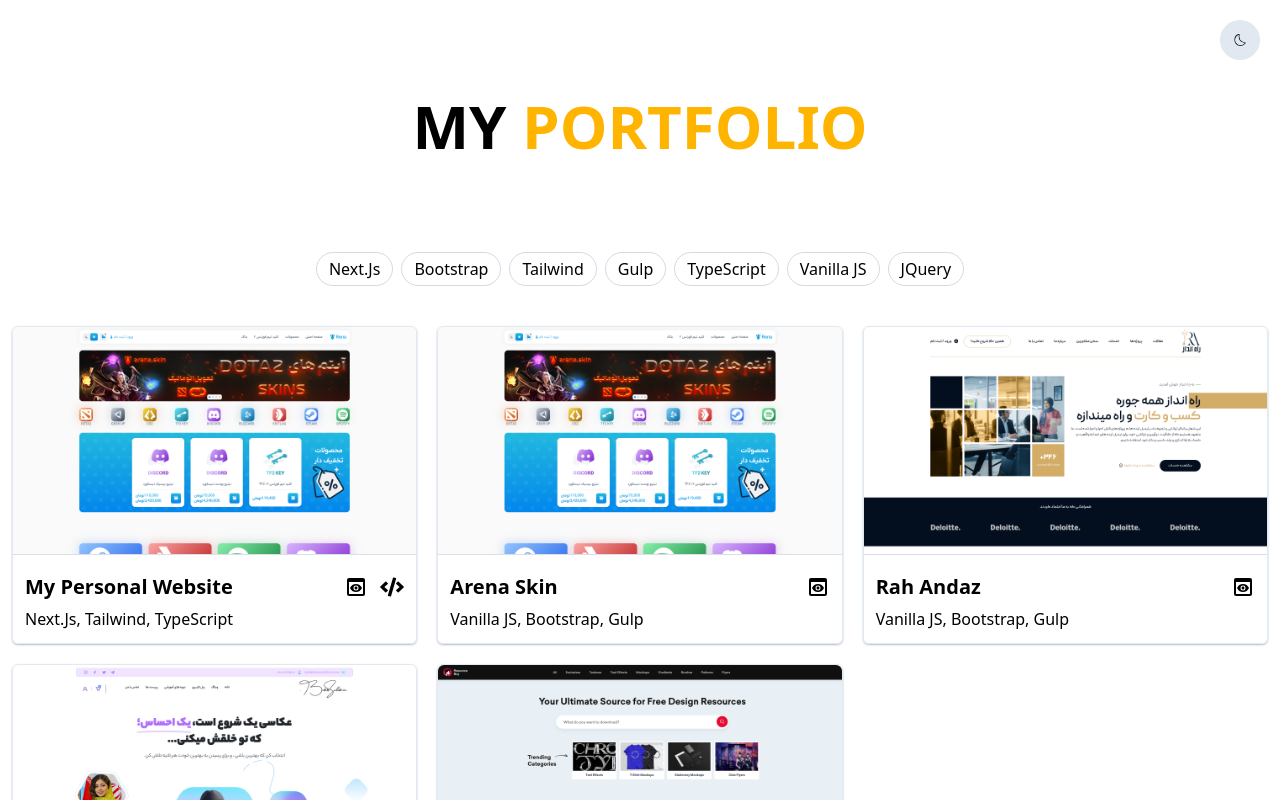
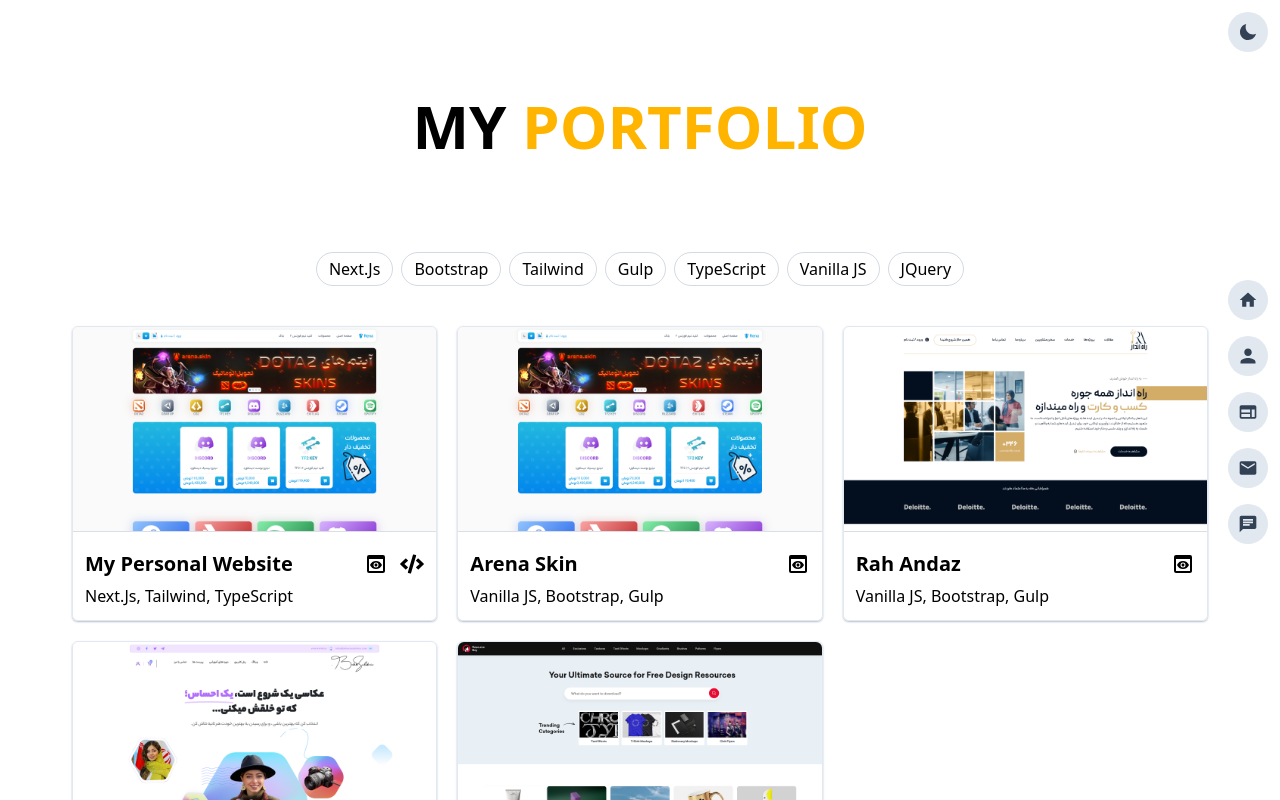
Before and after one commit to Itshossein128/personal-website, a Next.js app: page /portfolio in a window 1280 px wide. Shown: the top 800 px of the page. Built offline with nearby package versions, Linux system fonts and the light colour scheme.

Commit message:
navigation added

```diff
--- a/src/app/components/ThemeChanger.tsx
+++ b/src/app/components/ThemeChanger.tsx
@@ -1,8 +1,8 @@
 "use client";
 import { useTheme } from "next-themes";
 import { useEffect, useState } from "react";
-import { CiDark } from "react-icons/ci";
-import { CiLight } from "react-icons/ci";
+import { IoMdMoon } from "react-icons/io";
+import { MdSunny } from "react-icons/md";
 
 const ThemeChanger = () => {
   const [mounted, setMounted] = useState(false);
@@ -18,12 +18,12 @@ const ThemeChanger = () => {
 
   return (
     <button
-      className={`w-10 h-10 rounded-full border-0 outline-0 flex items-center justify-center absolute top-3 right-3 lg:top-5 lg:right-5 bg-slate-200 dark:bg-slate-800`}
+      className={`w-10 h-10 rounded-full border-0 outline-0 flex items-center justify-center bg-slate-200 dark:bg-slate-800 text-slate-700 dark:text-slate-300 fixed right-3 top-3  md:relative md:right-0 md:top-0`}
       onClick={() => {
         setTheme((prev) => (prev === "dark" ? "light" : "dark"));
       }}
     >
-      {theme === "dark" ? <CiLight /> : <CiDark />}
+      {theme === "dark" ? <MdSunny size={20} /> : <IoMdMoon size={20} />}
     </button>
   );
 };
--- a/src/app/globals.css
+++ b/src/app/globals.css
@@ -122,3 +122,23 @@ input:-webkit-autofill:active {
     transform: translateX(66.66%);
   }
 }
+.nav-item-hover-container {
+  transition: 0.2s;
+}
+.nav-item-hover-container span {
+  transition: 0.2s;
+  opacity: 0;
+}
+
+@media screen and (min-width: 768px) {
+  .nav-item-hover-container:hover {
+    @apply rounded-l-none;
+  }
+  .nav-item-hover-container:hover span {
+    right: 100%;
+    opacity: 1;
+    border-top-right-radius: 0;
+    border-bottom-right-radius: 0;
+    @apply bg-primary;
+  }
+}
--- a/src/app/layout.tsx
+++ b/src/app/layout.tsx
@@ -5,6 +5,12 @@ import "react-toastify/dist/ReactToastify.css";
 import { ThemeProvider } from "next-themes";
 import ThemeChanger from "@/app/components/ThemeChanger";
 import "./globals.css";
+import Link from "next/link";
+import { MdHome } from "react-icons/md";
+import { IoMdPerson } from "react-icons/io";
+import { MdOutlineWeb } from "react-icons/md";
+import { MdEmail } from "react-icons/md";
+import { MdChat } from "react-icons/md";
 
 const geistSans = localFont({
   src: "./fonts/GeistVF.woff",
@@ -30,16 +36,59 @@ export default function RootLayout({
   return (
     <html lang="en" suppressHydrationWarning>
       <body
-        className={`${geistSans.variable} ${geistMono.variable} antialiased px-3`}
+        className={`${geistSans.variable} ${geistMono.variable} antialiased px-3 md:grid grid-cols-[60px,auto,60px] pb-16 md:pb-0`}
       >
         <ThemeProvider attribute={"class"} disableTransitionOnChange>
-          <ThemeChanger />
-          <aside>
-            <nav>
-              <ul></ul>
+          <div className="container mx-auto col-start-2 col-end-3">
+            {children}
+          </div>
+          <div className="md:grid grid-rows-[1fr,auto,1fr] md:fixed md:top-3 md:right-3 md:h-dvh justify-end">
+            <ThemeChanger />
+            <nav className="md:row-start-2 md:row-end-3 md:block w-full py-4  -mx-3 px-3 md:mx-0 md:px-0 bg-slate-500 md:bg-transparent  fixed bottom-0 ring-0 md:relative">
+              <ul className="flex flex-row md:flex-col justify-between w-full items-center md:space-y-4 z-20 relative container m-auto">
+                {[
+                  {
+                    title: "HOME",
+                    href: "/",
+                    icon: <MdHome size={20} />,
+                  },
+                  {
+                    title: "ABOUT",
+                    href: "/about",
+                    icon: <IoMdPerson size={20} />,
+                  },
+                  {
+                    title: "PORTFOLIO",
+                    href: "/portfolio",
+                    icon: <MdOutlineWeb size={20} />,
+                  },
+                  {
+                    title: "CONTACT",
+                    href: "/contact",
+                    icon: <MdEmail size={20} />,
+                  },
+                  {
+                    title: "BLOG",
+                    href: "/blog",
+                    icon: <MdChat size={20} />,
+                  },
+                ].map(({ title, href, icon }) => (
+                  <li key={title}>
+                    <Link
+                      href={href}
+                      aria-label={title}
+                      className="bg-slate-200 dark:bg-slate-800 text-slate-700 dark:text-slate-300 w-10 h-10 transition rounded-full flex items-center justify-center relative align-middle hover:bg-primary nav-item-hover-container"
+                    >
+                      {icon}
+                      <span className="absolute right-[0%] top-0 h-full hidden md:flex items-center pl-4 bg-slate-200 dark:bg-slate-800 rounded-full pr-2">
+                        {title}
+                      </span>
+                    </Link>
+                  </li>
+                ))}
+              </ul>
             </nav>
-          </aside>
-          <div>{children}</div>
+          </div>
           <ToastContainer />
         </ThemeProvider>
       </body>
--- a/src/app/portfolio/page.tsx
+++ b/src/app/portfolio/page.tsx
@@ -148,7 +148,7 @@ export default function Portfolio() {
           </li>
         ))}
       </ul>
-      <ul className="grid md:grid-cols-2 lg:grid-cols-3 2xl:grid-cols-4 gap-5 container m-auto mt-10 pb-10">
+      <ul className="grid md:grid-cols-2 lg:grid-cols-3 2xl:grid-cols-4 gap-5 m-auto mt-10 pb-10">
         {portfolios.map(({ title, imageUrl, id, href, repo, techs }) => {
           return (
             <li key={id}>
```
